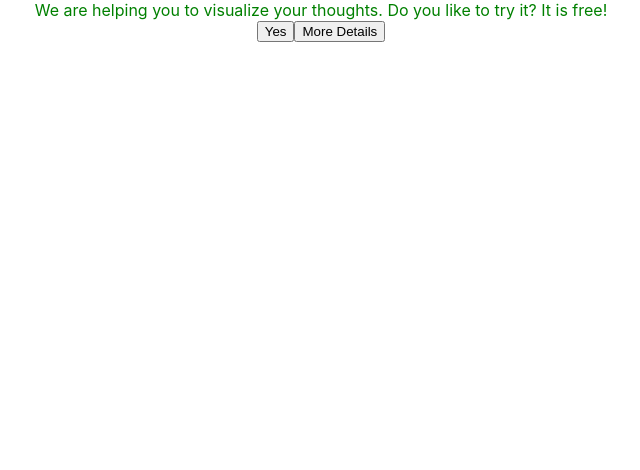
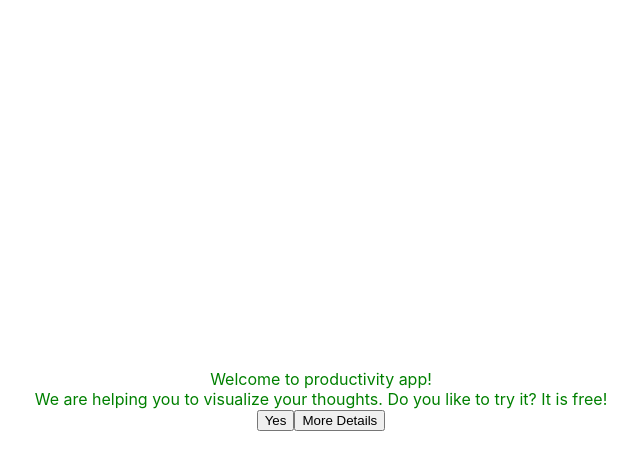
Before and after one commit to ilonacodes/chatbot, a React (Create React App) app: page / in a window 1280 px wide. Shown: the top 470 px of the page, without its empty margins (319-959 px from the left). Built offline with nearby package versions, Linux system fonts and the light colour scheme.

Commit message:
Implement chat history

```diff
--- a/src/Chat.js
+++ b/src/Chat.js
@@ -9,6 +9,15 @@
 
 const chatbot = css`
     color: green;
+`;
+
+const container = css`
+    display: flex;
+    width: 100%;
+    height: 100vh;
+    flex-direction: column;
+    justify-content: center;
+    align-items: center;
 `;
 
 export const renderMessage = (message, fields) => {
@@ -64,7 +73,7 @@
     }
 
     render() {
-        const { states, currentState, delay, updateField, fields } = this.props;
+        const { states, currentState, delay, updateField, fields, history } = this.props;
 
         const state = states.find(state => state.id === currentState);
 
@@ -74,8 +83,15 @@
             delay(delayTransition);
         }
 
+        const previousStates = history.map(id => states.find(state => state.id === id));
+
         return (
-            <div>
+            <div className={container}>
+                <div className="wrapper">
+                    {previousStates.map(state =>
+                        <Message key={state.id} fields={fields} state={state}/>
+                    )}
+
                     <Message state={state} fields={fields}/>
 
                     {state.transitions.filter(transition => transition.button)
@@ -96,6 +112,7 @@
                         )
                     }
                 </div>
+            </div>
         );
     }
 };
@@ -104,7 +121,8 @@
     return {
         states: state.states.states,
         currentState: state.states.currentState,
-        fields: state.states.fields
+        fields: state.states.fields,
+        history: state.states.history
     }
 };
 
--- a/src/Confirmation.js
+++ b/src/Confirmation.js
@@ -5,7 +5,7 @@
         <div>
             <div>You are signing up with the following info:</div>
             <div>
-                <p>{fields.name}</p>
+                <p className="name">{fields.name}</p>
                 <p>{fields.usageFor}</p>
                 <p>{fields.email}</p>
                 <p>{fields.relatedUpdates}</p>
--- a/src/reducers.js
+++ b/src/reducers.js
@@ -1,8 +1,10 @@
 import {t} from "./actions";
 import {Confirmation} from "./Confirmation";
 
+
 const initState = {
     currentState: 'greeting',
+    history: [],
     fields: {},
     states: [
         {
@@ -276,10 +278,12 @@
             transitions: [
                 {
                     button: 'Yes',
+                    field: 'relatedUpdates',
                     nextState: 'related-articles-and-products--yes'
                 },
                 {
                     button: 'No',
+                    field: 'relatedUpdates',
                     nextState: 'related-articles-and-products--no'
                 }
             ]
@@ -329,7 +333,11 @@
         case t.MAKE_TRANSITION:
             return {
                 ...state,
-                currentState: action.nextState
+                currentState: action.nextState,
+                history: [
+                    ...state.history,
+                    state.currentState
+                ],
             };
 
         case t.UPDATE_FIELD:
```
Also changed, not shown: 1 other file (tests, documents, lock files or other folders). Lines whose indentation alone changed are shown as unchanged.
